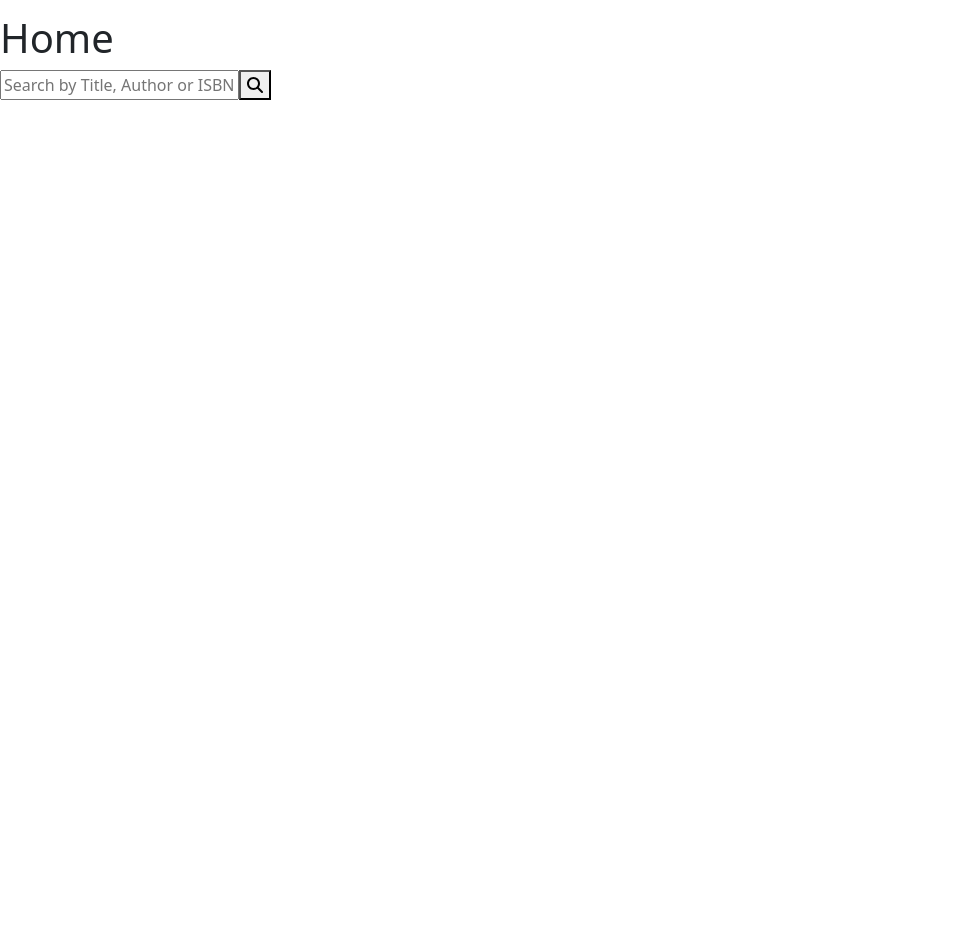
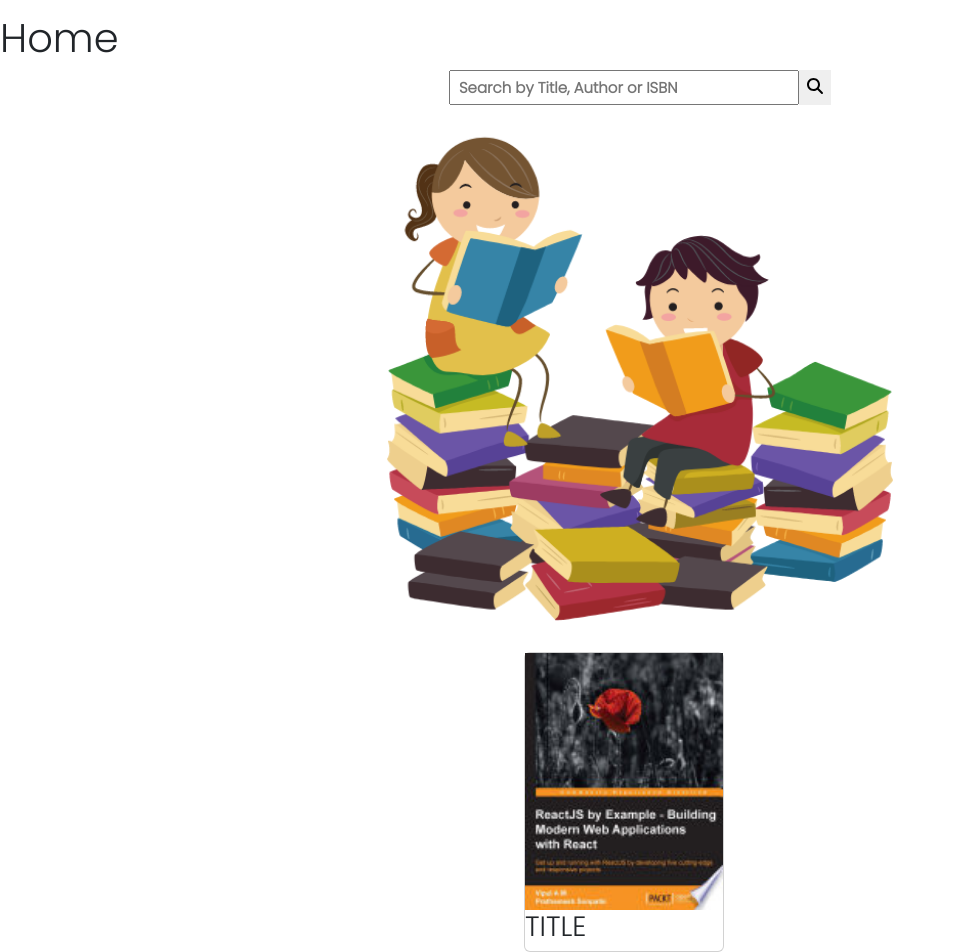
Before and after one commit to laurenmillan/novel-pursuit-frontend, a React (Create React App) app in the folder library/: page / in a window 1280 px wide. Shown: the part 114-1066 px from the top of the page, without its empty margins (0-956 px from the left). Before the commit the page ends 800 px from the top, so only its background shows below. Built offline with nearby package versions, Linux system fonts and the light colour scheme; a web font is replaced by a local one.

Commit message:
add images

```diff
--- a/library/src/App.js
+++ b/library/src/App.js
@@ -11,6 +11,7 @@ import Bookmarks from './Components/Bookmarks';
 import NotFound from './404/404';
 import Main from './Components/Main';
 import NavBar from './Components/NavBar';
+import './Components/style.css'
 
 /** Library App logic. */
 
--- a/library/src/Components/Main.js
+++ b/library/src/Components/Main.js
@@ -1,16 +1,23 @@
 import React from 'react';
 import { FontAwesomeIcon } from '@fortawesome/react-fontawesome';
 import { faMagnifyingGlass } from '@fortawesome/free-solid-svg-icons';
-import './Main.css';
+import './style.css';
+import Card from './Card';
 
 const Main = () => {
 	return (
 		<React.Fragment>
 			<div className="search">
 				<input type="text" placeholder="Search by Title, Author or ISBN" />
-				<button>
-					<FontAwesomeIcon icon={faMagnifyingGlass} />
-				</button>
+				<div className="search">
+					<button>
+						<FontAwesomeIcon icon={faMagnifyingGlass} />
+					</button>
+				</div>
+			</div>
+			<img src="./bg2.png" className="responsive-image" alt="background-image" />
+			<div className="container">
+				<Card />
 			</div>
 		</React.Fragment>
 	);
```
Also changed, not shown: library/public/bg2.png (added), library/public/book.png (added), library/src/Components/Main.css (deleted).
